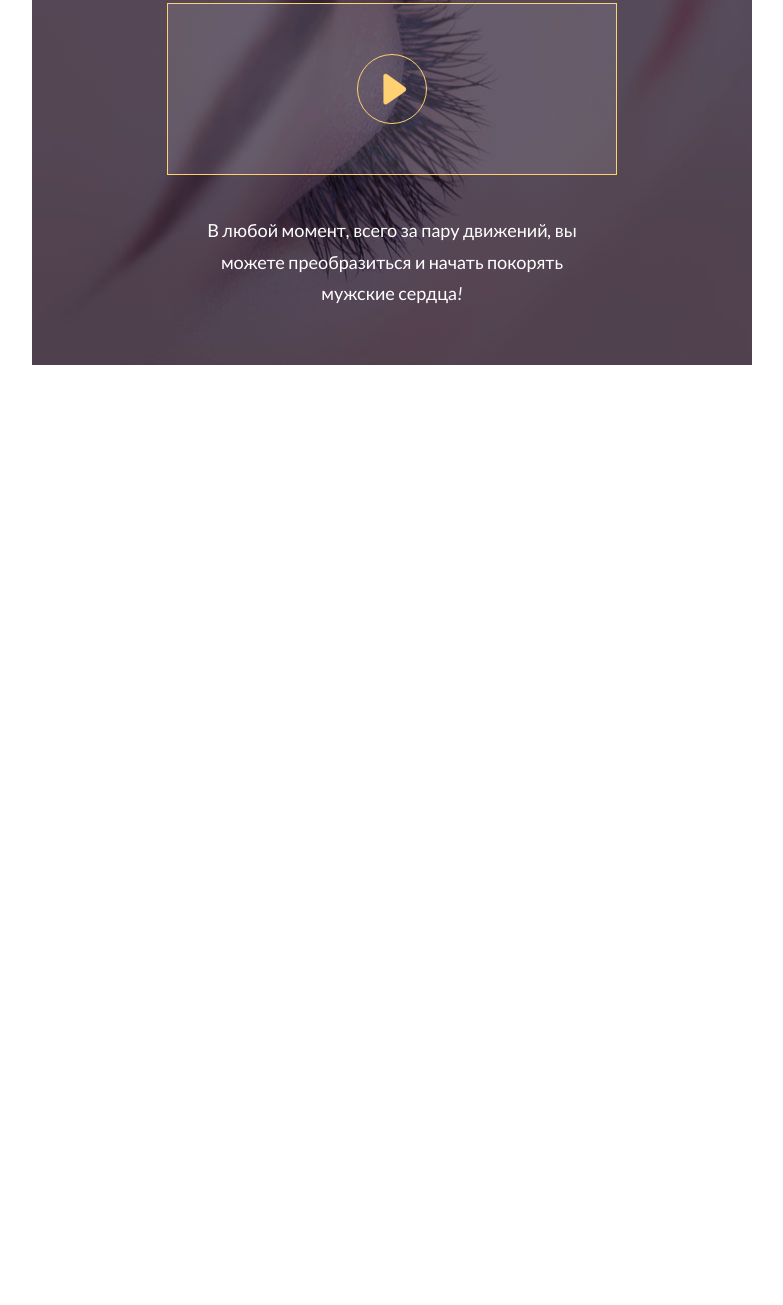
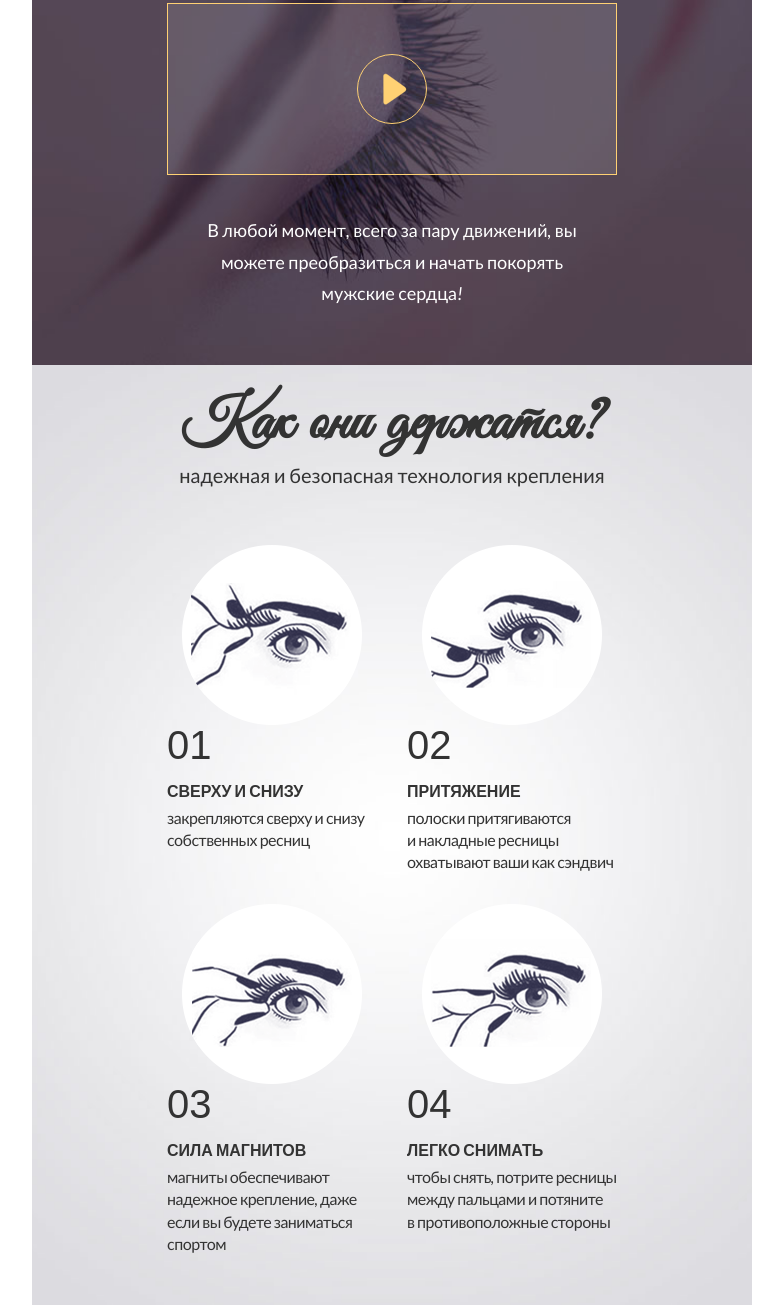
Before and after one commit to chickenfoot88/magnetic-lashes-v.1, a website: page app/index.html in a window 1280 px wide. Shown: the part 1889-3194 px from the top of the page, without its empty margins (248-1031 px from the left). Before the commit the page ends 2254 px from the top, so only its background shows below. Drawn offline with Linux system fonts and the light colour scheme; files that its build step writes are made by us from their sources; a web font is replaced by a local one.

Commit message:
climping section ready

```diff
--- a/app/index.html
+++ b/app/index.html
@@ -152,6 +152,7 @@
 	</section>
 
 	<section class="bag_section">
+
 		<h2 class="h2">Magnetic Lashes<br>
 			<span>с тобой всегда и везде!</span>
 		</h2>
@@ -194,6 +195,65 @@
 		</div>
 	</section>
 
+	<section class="clamping_section">
+		<h2 class="h2">Как они держатся?<br>
+			<span>надежная и безопасная технология крепления</span>
+		</h2>
+		<div class="container">
+			<div class="row">
+				<div class="col-xs-4 col-xs-offset-2 col-sm-4 col-sm-offset-2 col-md-4 col-md-offset-2">
+					<div class="clamping_section_item">
+						<div class="clamping_section_item_img">
+							<img src="img/sections/climping_img_1.png" alt="Сверху и снизу">
+						</div>
+						<div class="clamping_section_item_desc">
+							<span class="order">01</span>
+							<span class="name">Сверху и снизу</span>
+							<span class="description">закрепляются сверху и снизу собственных ресниц</span>
+						</div>
+					</div>
+				</div>
+				<div class="col-xs-4 col-sm-4 col-md-4">
+					<div class="clamping_section_item">
+						<div class="clamping_section_item_img">
+							<img src="img/sections/climping_img_2.png" alt="Притяжение">
+						</div>
+						<div class="clamping_section_item_desc">
+							<span class="order">02</span>
+							<span class="name">Притяжение</span>
+							<span class="description">полоски притягиваются<br> и накладные ресницы охватывают ваши как сэндвич</span>
+						</div>
+					</div>
+				</div>
+				<div class="col-xs-4 col-xs-offset-2 col-sm-4 col-sm-offset-2 col-md-4 col-md-offset-2">
+					<div class="clamping_section_item">
+						<div class="clamping_section_item_img">
+							<img src="img/sections/climping_img_3.png" alt="Сила магнитов">
+						</div>
+						<div class="clamping_section_item_desc">
+							<span class="order">03</span>
+							<span class="name">Сила магнитов</span>
+							<span class="description">магниты обеспечивают надежное крепление, даже если вы будете заниматься спортом</span>
+						</div>
+					</div>
+				</div>
+				<div class="col-xs-4 col-sm-4 col-md-4">
+					<div class="clamping_section_item">
+						<div class="clamping_section_item_img">
+							<img src="img/sections/climping_img_4.png" alt="Легко снимать">
+						</div>
+						<div class="clamping_section_item_desc">
+							<span class="order">04</span>
+							<span class="name">Легко снимать</span>
+							<span class="description">чтобы снять, потрите ресницы между пальцами и потяните<br> в противоположные стороны</span>
+						</div>
+					</div>
+				</div>
+
+			</div>
+		</div>
+	</section>
+
 	<footer></footer>
 
 	<script src="js/scripts.min.js"></script>
--- a/app/sass/main.sass
+++ b/app/sass/main.sass
@@ -298,5 +298,36 @@ section
 			display: inline-block
 			width: 370px
 
+.clamping_section
+	background: url('../img/sections/climping_bg.jpg')
+	background-repeat: no-repeat
+	background-position: center
+	background-size: cover
+	padding-bottom: 50px
+	h2
+		margin-bottom: 20px
+		span
+			letter-spacing: normal
+
+	.clamping_section_item
+		&_img
+			text-align: center
+		padding-top: 30px
+		&_desc
+			line-height: 1
+			span
+				display: block
+			.order
+				padding-bottom: 18px
+				font-weight: 500
+				font-size: 40px
+			.name
+				text-transform: uppercase
+				font-weight: bold
+				padding-bottom: 8px
+			.description
+				line-height: 1.4
+				letter-spacing: -0.5px
+
 
 @import "media" // Всегда в конце
```
Also changed, not shown: app/css/main.min.css, app/img/sections/climping_bg.jpg (added), app/img/sections/climping_img_1.png (added), app/img/sections/climping_img_2.png (added), app/img/sections/climping_img_3.png (added), app/img/sections/climping_img_4.png (added), app/img/sections/instruction_img_1.png (deleted), app/img/sections/instruction_img_2.png (deleted), app/img/sections/instruction_img_3.png (deleted), app/img/sections/instruction_img_4.png (deleted).
